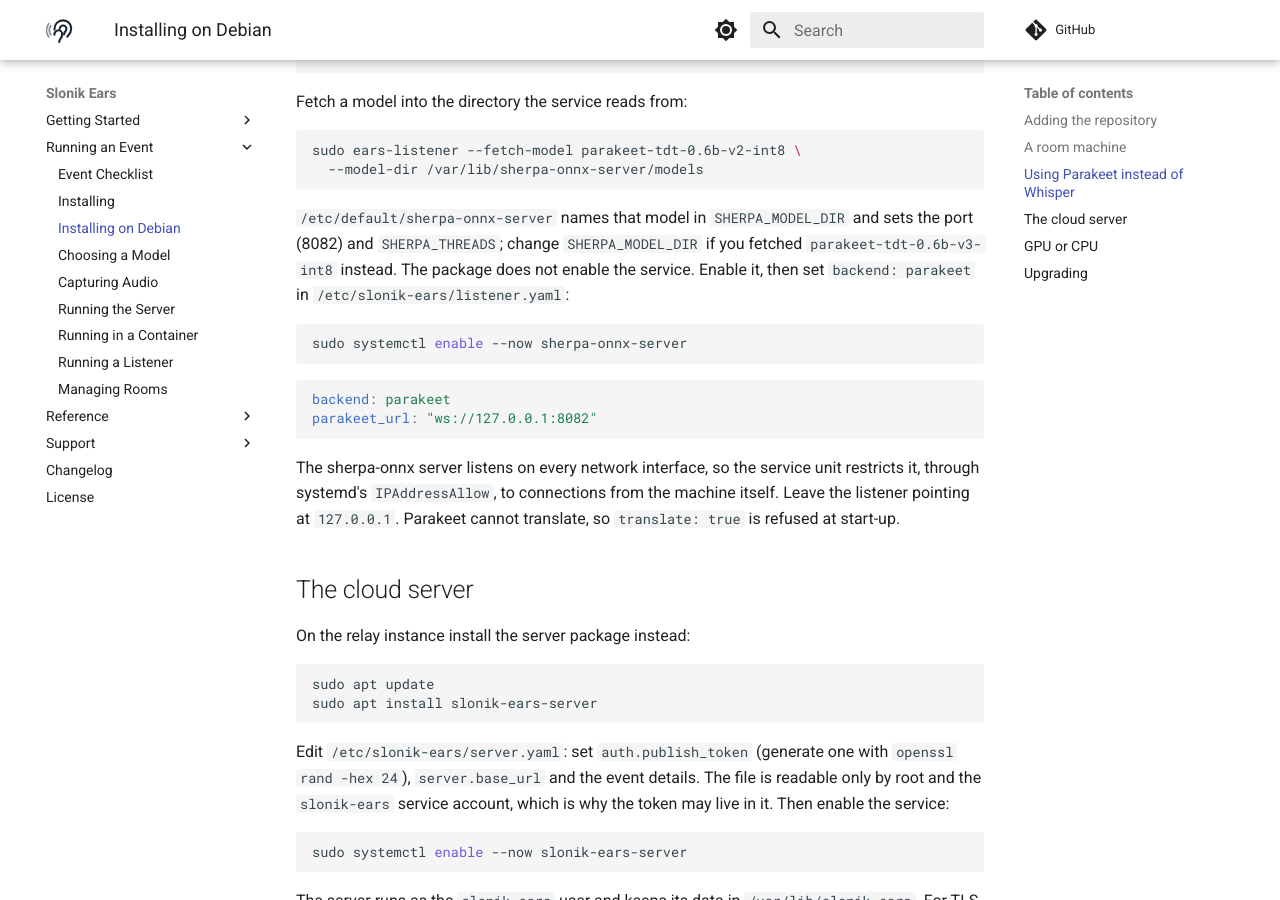
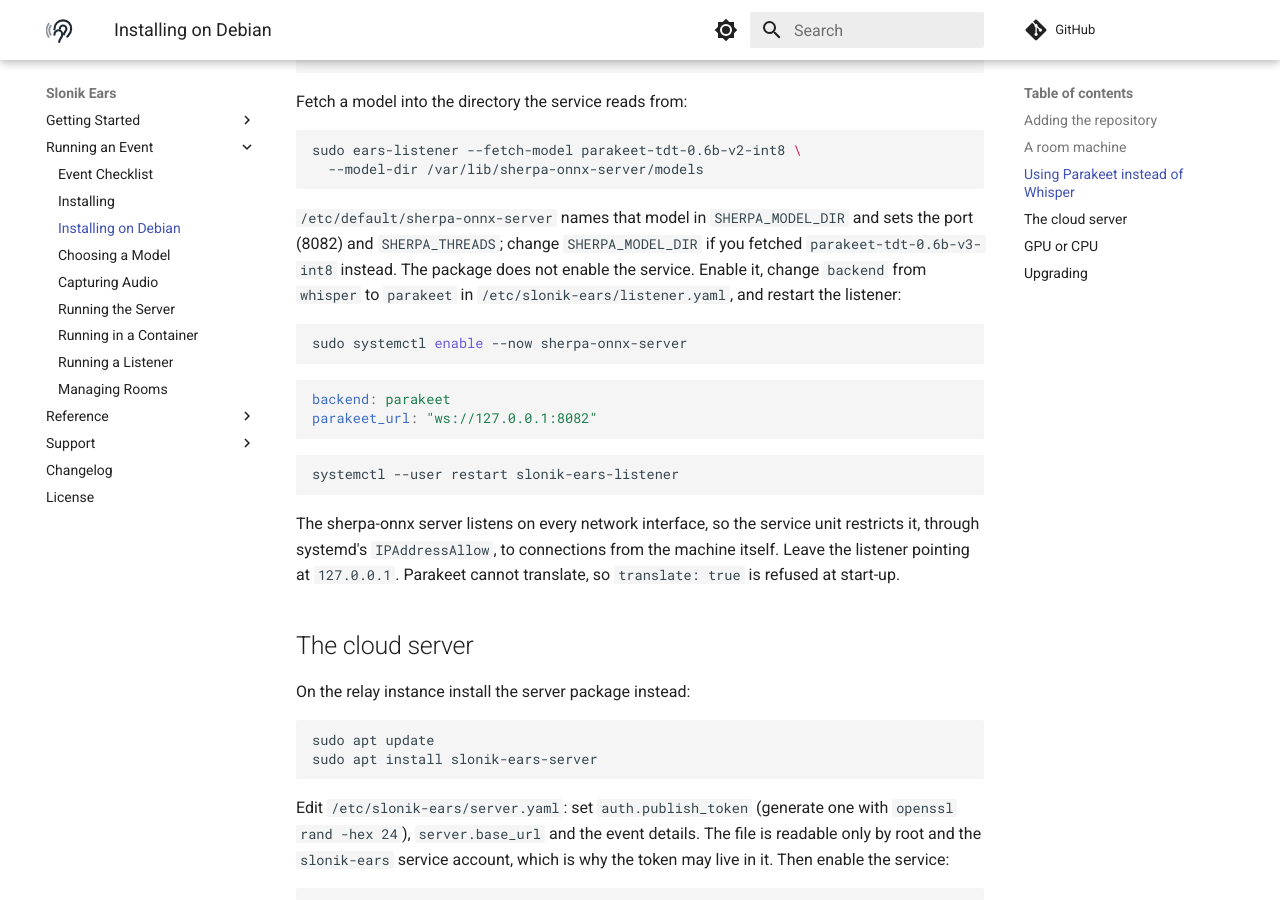
Before and after one commit to dpage/slonik-ears, an MkDocs documentation site: the page built from docs/debian.md, in a window 1280 px wide and 900 px high, scrolled down 1950 px. Built offline with MkDocs 1.6.1 and Material for MkDocs 9.7.7, drawn with Linux system fonts in a browser that asks for light colours; comment, search, counter and statistics services are not loaded.

Commit message:
Tell readers to restart the listener after switching to Parakeet

````diff
--- a/docs/debian.md
+++ b/docs/debian.md
@@ -107,8 +107,9 @@ sudo ears-listener --fetch-model parakeet-tdt-0.6b-v2-int8 \
 `/etc/default/sherpa-onnx-server` names that model in `SHERPA_MODEL_DIR`
 and sets the port (8082) and `SHERPA_THREADS`; change `SHERPA_MODEL_DIR`
 if you fetched `parakeet-tdt-0.6b-v3-int8` instead. The package does not
-enable the service. Enable it, then set `backend: parakeet` in
-`/etc/slonik-ears/listener.yaml`:
+enable the service. Enable it, change `backend` from `whisper` to
+`parakeet` in `/etc/slonik-ears/listener.yaml`, and restart the
+listener:
 
 ```bash
 sudo systemctl enable --now sherpa-onnx-server
@@ -117,6 +118,10 @@ sudo systemctl enable --now sherpa-onnx-server
 ```yaml
 backend: parakeet
 parakeet_url: "ws://127.0.0.1:8082"
+```
+
+```bash
+systemctl --user restart slonik-ears-listener
 ```
 
 The sherpa-onnx server listens on every network interface, so the
````
Also changed, not shown: docs/listener_reference.md (+3 -3 lines), 1 other file.
